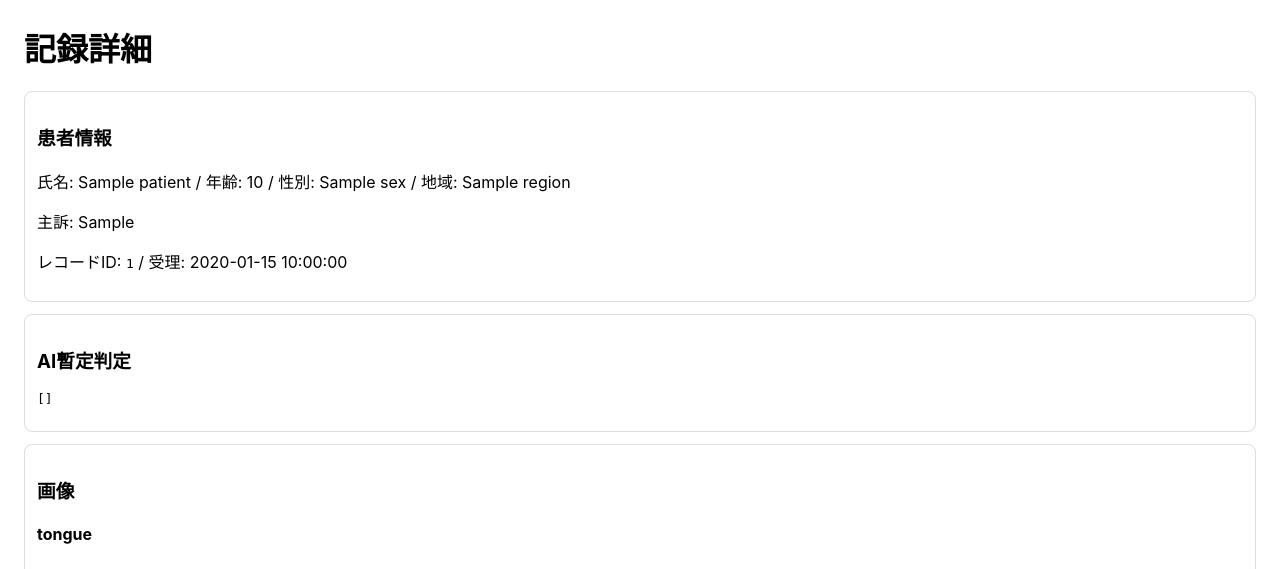
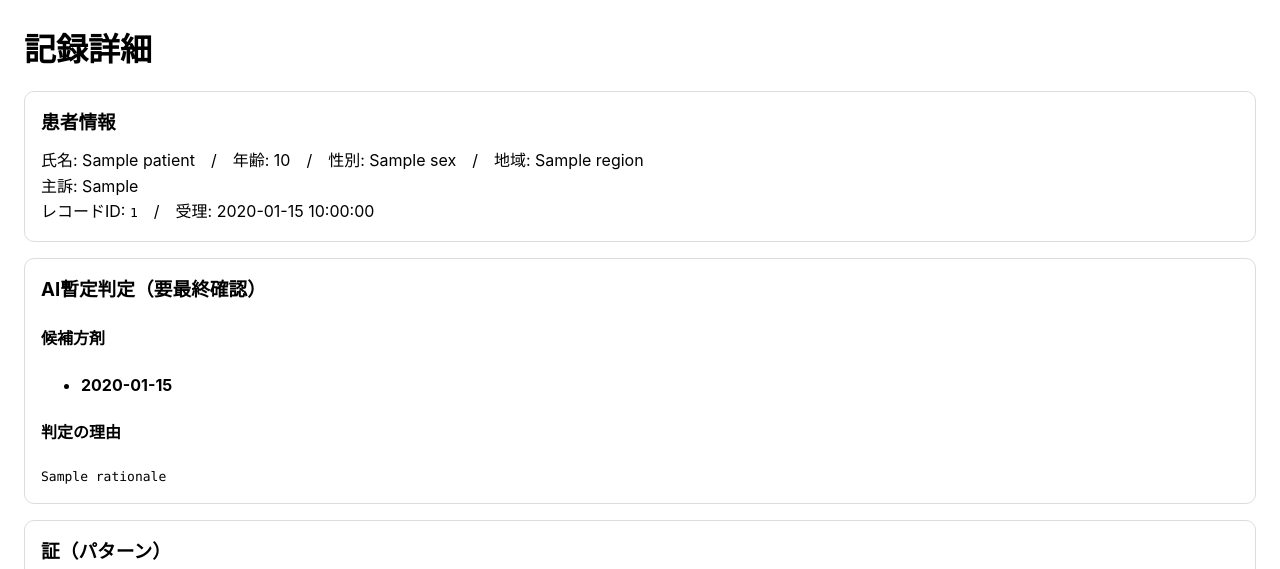
Before and after one commit to hamaatsu/kanpo_render_app, a Flask app: template templates/detail.html in a window 1280 px wide. Shown: the top 569 px of the page. Run offline with Flask 3, Linux system fonts and the light colour scheme; the template is opened without the code that fills it: most values are stand-ins (such as "Sample title", 1, 10 or a date in 2020).

Commit message:
Update detail.html

```diff
--- a/templates/detail.html
+++ b/templates/detail.html
@@ -5,33 +5,98 @@
   <meta name="viewport" content="width=device-width, initial-scale=1">
   <title>記録詳細</title>
   <style>
-    body { font-family: -apple-system, BlinkMacSystemFont, "Noto Sans JP", sans-serif; margin: 24px; }
-    .block { border:1px solid #ddd; border-radius:8px; padding:12px; margin:12px 0; }
-    img { max-width: 240px; height:auto; margin:6px; border:1px solid #ddd; }
-    pre { white-space: pre-wrap; }
+    body { font-family: -apple-system, BlinkMacSystemFont, "Noto Sans JP", sans-serif; margin: 24px; line-height:1.6; }
+    .block { border:1px solid #ddd; border-radius:10px; padding:16px; margin:16px 0; }
+    .tag { display:inline-block; padding:4px 8px; border-radius:999px; background:#f4f4f4; margin:2px 6px 2px 0; font-size:13px; }
+    h1,h2,h3 { margin: 0 0 10px; }
+    table { border-collapse: collapse; width:100%; }
+    th, td { border:1px solid #eee; padding:8px; vertical-align:top; }
+    img { max-width: 220px; height:auto; margin:6px; border:1px solid #ddd; border-radius:6px; }
+    .mono { font-family: ui-monospace, SFMono-Regular, Menlo, Consolas, "Liberation Mono", monospace; font-size: 13px; white-space: pre-wrap; }
   </style>
 </head>
 <body>
   <h1>記録詳細</h1>
+
   <div class="block">
     <h3>患者情報</h3>
-    <p>氏名: {{ data.patient.name }} / 年齢: {{ data.patient.age }} / 性別: {{ data.patient.sex }} / 地域: {{ data.patient.region }}</p>
-    <p>主訴: {{ data.patient.chief_complaint }}</p>
-    <p>レコードID: <code>{{ data.id }}</code> / 受理: {{ data.submitted_at }}</p>
+    <div>氏名: {{ data.patient.name }}　/　年齢: {{ data.patient.age }}　/　性別: {{ data.patient.sex }}　/　地域: {{ data.patient.region }}</div>
+    <div>主訴: {{ data.patient.chief_complaint }}</div>
+    <div>レコードID: <code>{{ data.id }}</code>　/　受理: {{ data.submitted_at }}</div>
   </div>
+
+  {% set pre = data.ai_preassessment %}
+  {% set axes = pre.pattern["八綱"] %}
+  {% set qxs = pre.pattern["気血水"] %}
+  {% set vis = pre.pattern["視診補助"] %}
+
   <div class="block">
-    <h3>AI暫定判定</h3>
-    <pre>{{ data.ai_preassessment | tojson(indent=2) }}</pre>
+    <h3>AI暫定判定（要最終確認）</h3>
+
+    <h4>候補方剤</h4>
+    {% if pre.candidates and pre.candidates[0] != "条件が少なく候補を絞り切れませんでした" %}
+      <ul>
+        {% for fz in pre.candidates %}
+          <li><strong>{{ fz }}</strong></li>
+        {% endfor %}
+      </ul>
+    {% else %}
+      <div>（条件不足のため候補が確定できませんでした）</div>
+    {% endif %}
+
+    <h4>判定の理由</h4>
+    <div class="mono">{{ pre.rationale }}</div>
   </div>
+
   <div class="block">
-    <h3>画像</h3>
+    <h3>証（パターン）</h3>
+    <table>
+      <tr>
+        <th style="width:150px">八綱</th>
+        <td>
+          <span class="tag">実虚: {{ axes["実虚"] or "—" }}</span>
+          <span class="tag">寒熱: {{ axes["寒熱"] or "—" }}</span>
+          <span class="tag">表裏: {{ axes["表裏"] or "—" }}</span>
+        </td>
+      </tr>
+      <tr>
+        <th>気血水</th>
+        <td>
+          <span class="tag">気: {{ qxs["気"] or "—" }}</span>
+          <span class="tag">血: {{ qxs["血"] or "—" }}</span>
+          <span class="tag">水: {{ qxs["水"] or "—" }}</span>
+        </td>
+      </tr>
+      <tr>
+        <th>視診補助</th>
+        <td>
+          <div class="tag">脈の力: {{ vis["脈"]["力"] or "—" }}</div>
+          <div class="tag">脈の速さ: {{ vis["脈"]["速さ"] or "—" }}</div>
+          <div class="tag">脈の性状: {{ vis["脈"]["性状"] or "—" }}</div>
+          <div class="tag">顔色: {{ vis["顔色"] or "—" }}</div>
+          <div class="tag">舌の色: {{ vis["舌"]["色"] or "—" }}</div>
+          <div class="tag">舌の体: {{ vis["舌"]["体"] or "—" }}</div>
+          <div class="tag">舌苔: {{ vis["舌"]["苔"] or "—" }}</div>
+          <div class="tag">舌の湿: {{ vis["舌"]["湿"] or "—" }}</div>
+        </td>
+      </tr>
+    </table>
+  </div>
+
+  <div class="block">
+    <h3>アップロード画像</h3>
     {% for part in ["tongue","face","body","nails"] %}
-      <h4>{{ part }}</h4>
-      {% for url in data.inspection_uploads[part] %}
-        <a href="{{ url }}" target="_blank"><img src="{{ url }}"></a>
-      {% endfor %}
+      <h4>{{ {"tongue":"舌","face":"顔","body":"体・むくみ","nails":"爪"}[part] }}</h4>
+      {% if data.inspection_uploads[part] %}
+        {% for url in data.inspection_uploads[part] %}
+          <a href="{{ url }}" target="_blank"><img src="{{ url }}" alt="{{ part }}"></a>
+        {% endfor %}
+      {% else %}
+        <div>（画像なし）</div>
+      {% endif %}
     {% endfor %}
   </div>
-  <p><a href="/admin">一覧へ</a></p>
+
+  <p><a href="/admin">一覧へ</a>　｜　<a href="/">新規登録へ</a></p>
 </body>
 </html>
```
